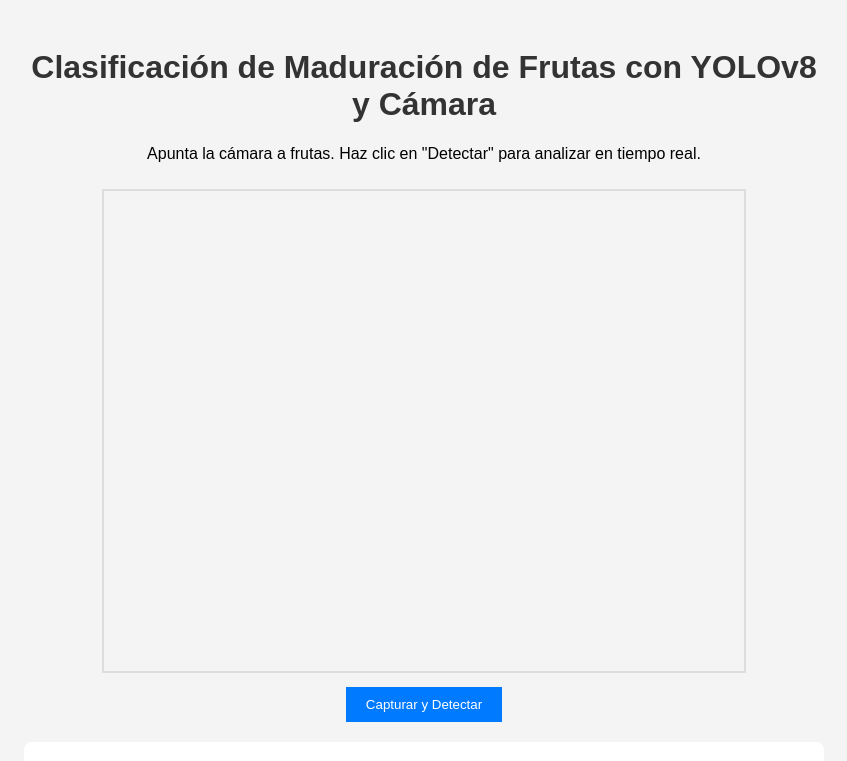
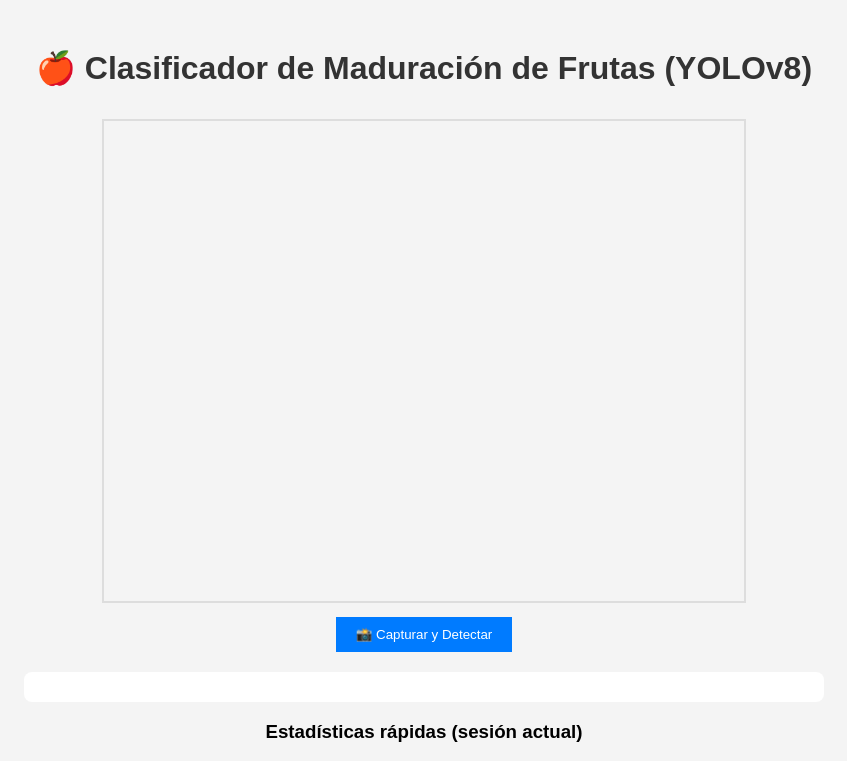
Before and after one commit to GianmarcoIC/Proyecto-Productivo-IIIA, a Flask app: page / in a window 1280 px wide. Shown: the top 761 px of the page, without its empty margins (216-1063 px from the left). Before the commit the page ends 722 px from the top, so only its background shows below. Run offline with Flask 3, Linux system fonts and the light colour scheme.

Commit message:
Update index.html

```diff
--- a/templates/index.html
+++ b/templates/index.html
@@ -1,21 +1,24 @@
-<!DOCTYPE html>
+<!doctype html>
 <html lang="es">
 <head>
-    <meta charset="UTF-8">
-    <title>Detección Avanzada de Maduración de Frutas</title>
+  <meta charset="utf-8">
+  <title>Clasificador de Maduración de Frutas</title>
   <link rel="stylesheet" href="{{ url_for('static', filename='style.css') }}">
+  <script src="https://cdn.jsdelivr.net/npm/chart.js"></script>
 </head>
 <body>
   <div class="container">
-        <h1>Clasificación de Maduración de Frutas con YOLOv8 y Cámara</h1>
-        <p>Apunta la cámara a frutas. Haz clic en "Detectar" para analizar en tiempo real.</p>
-
+    <h1>🍎 Clasificador de Maduración de Frutas (YOLOv8)</h1>
     <video id="video" width="640" height="480" autoplay></video>
     <canvas id="canvas" width="640" height="480" style="display:none;"></canvas>
     <img id="result" width="640" height="480" style="display:none;">
+    <br>
+    <button id="capture">📸 Capturar y Detectar</button>
 
-        <button id="capture">Capturar y Detectar</button>
     <div id="results"></div>
+
+    <h3>Estadísticas rápidas (sesión actual)</h3>
+    <canvas id="statsChart" width="300" height="300"></canvas>
   </div>
 
   <script>
@@ -28,7 +31,27 @@
 
     navigator.mediaDevices.getUserMedia({video:true})
       .then(s => video.srcObject = s)
-            .catch(e => console.error('Error cámara:', e));
+      .catch(e => console.error(e));
+
+    let statsChart;
+
+    function drawChart(stats){
+      const labels = Object.keys(stats);
+      const data   = Object.values(stats);
+      const cfg = {
+        type: 'pie',
+        data: {
+          labels: labels,
+          datasets: [{
+            data: data,
+            backgroundColor: ['#4CAF50','#FFC107','#F44336']
+          }]
+        },
+        options: { responsive: false, plugins: { legend: { position: 'bottom' } } }
+      };
+      if(statsChart) statsChart.destroy();
+      statsChart = new Chart(document.getElementById('statsChart'), cfg);
+    }
 
     btn.addEventListener('click', () => {
       ctx.drawImage(video, 0, 0, 640, 480);
@@ -44,8 +67,9 @@
         result.style.display = 'block';
         out.innerHTML = '<h3>Resultados:</h3><ul>' +
           d.detections.map(x =>
-                        `<li>${x.class}: ${x.ripeness} (Conf: ${Math.round(x.confidence*100)}%)</li>`).join('') +
+            `<li>${x.class} → <strong>${x.ripeness}</strong> (${(x.confidence*100).toFixed(0)}%)</li>`).join('') +
           '</ul>';
+        drawChart(d.stats);
       });
     });
   </script>
```
Lines whose indentation alone changed are shown as unchanged.
